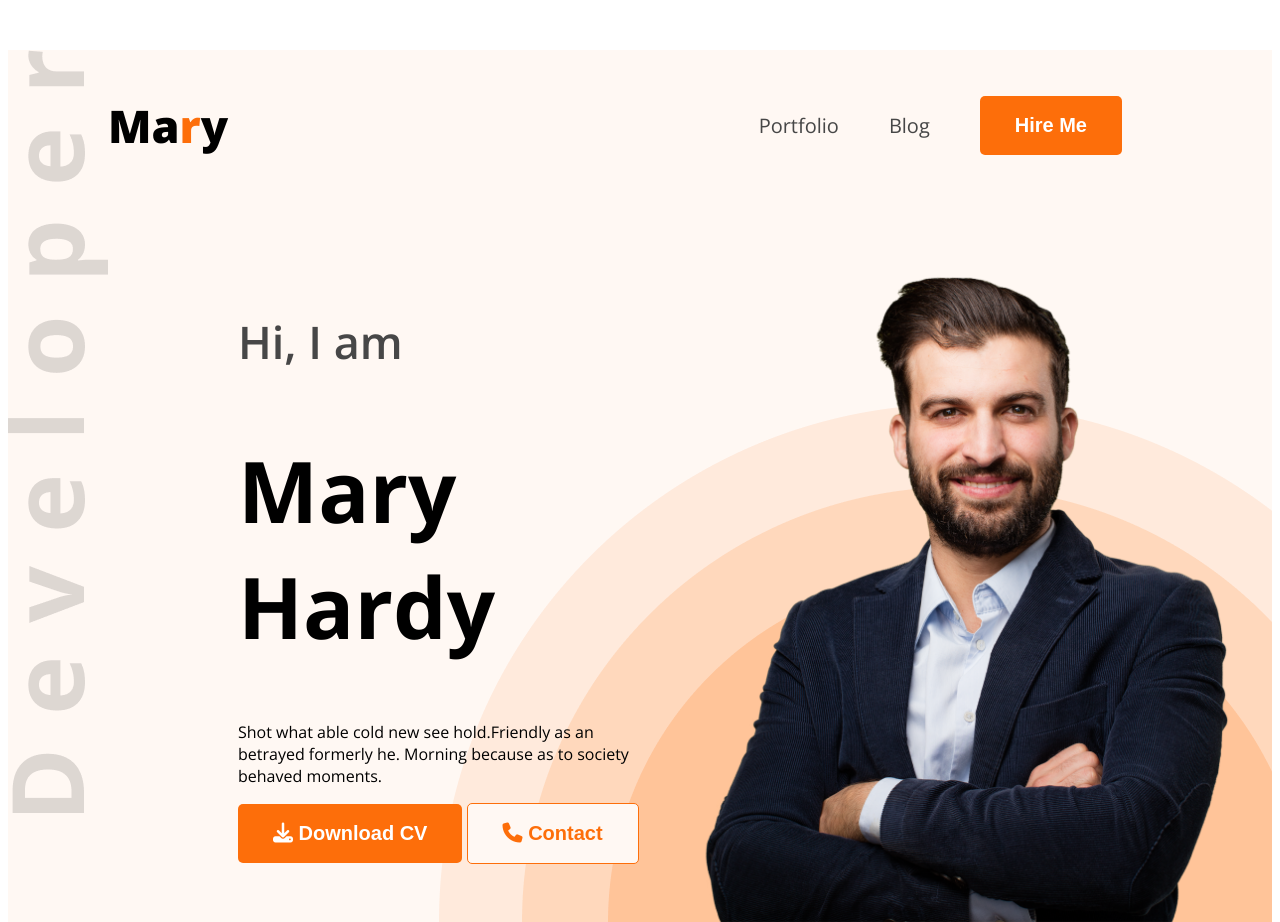
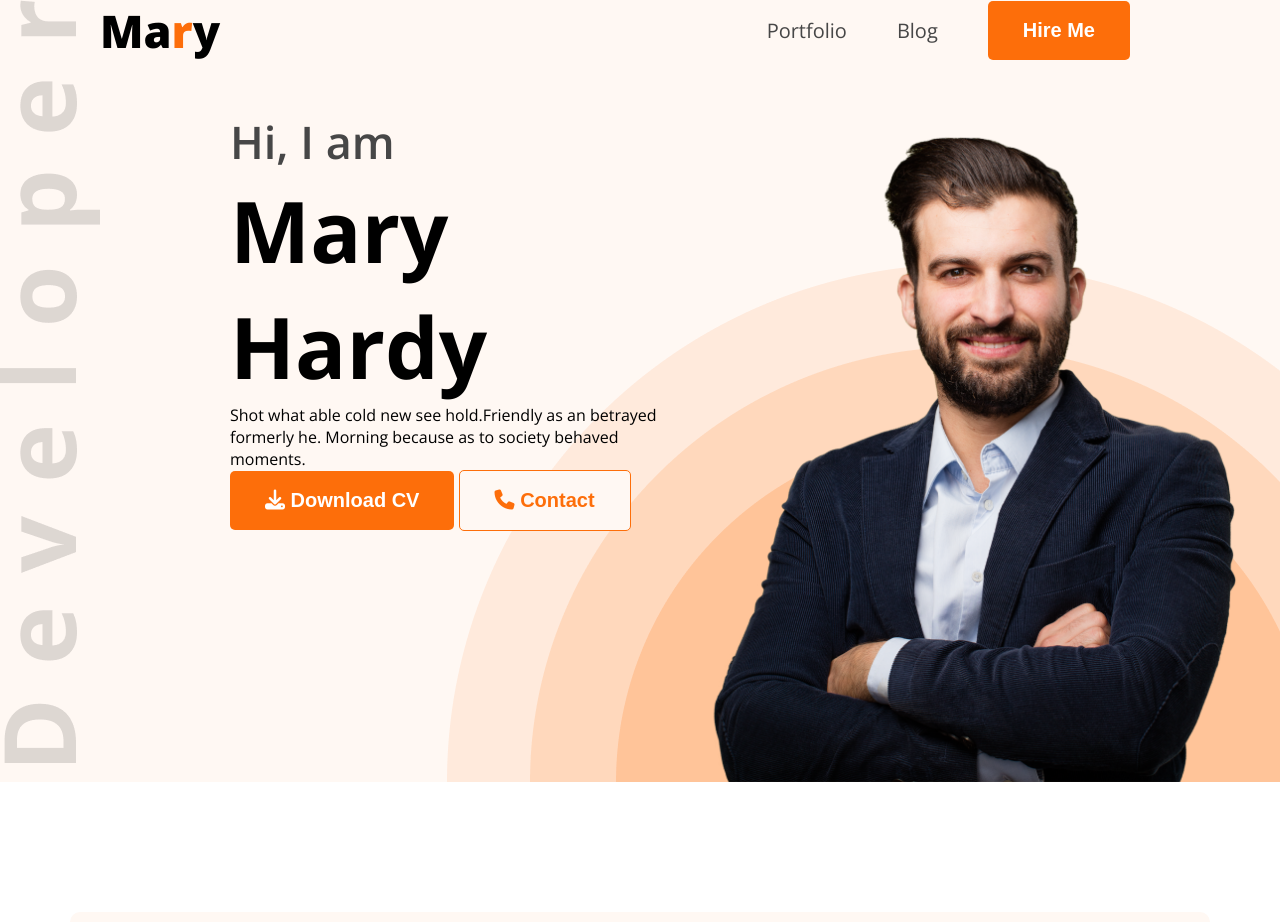
Before and after one commit to bijoy-chandra-roy/portfolio, a plain HTML site: page index.html in a window 1280 px wide. Shown: the top 922 px of the page. Drawn offline with nearby package versions, Linux system fonts and the light colour scheme.

Commit message:
fixed margin + padding issue

```diff
--- a/styles.css
+++ b/styles.css
@@ -1,3 +1,7 @@
+*{
+  margin: 0;
+  padding: 0;
+}
 .open-sans {
   font-family: "Open Sans", sans-serif;
   font-optical-sizing: auto;
@@ -51,7 +55,7 @@ nav {
   display: flex;
   align-items: center;
   justify-content: space-between;
-  margin: 50px 100px;
+  margin: 0px 100px 50px;
 }
 
 .nav-title {
```
